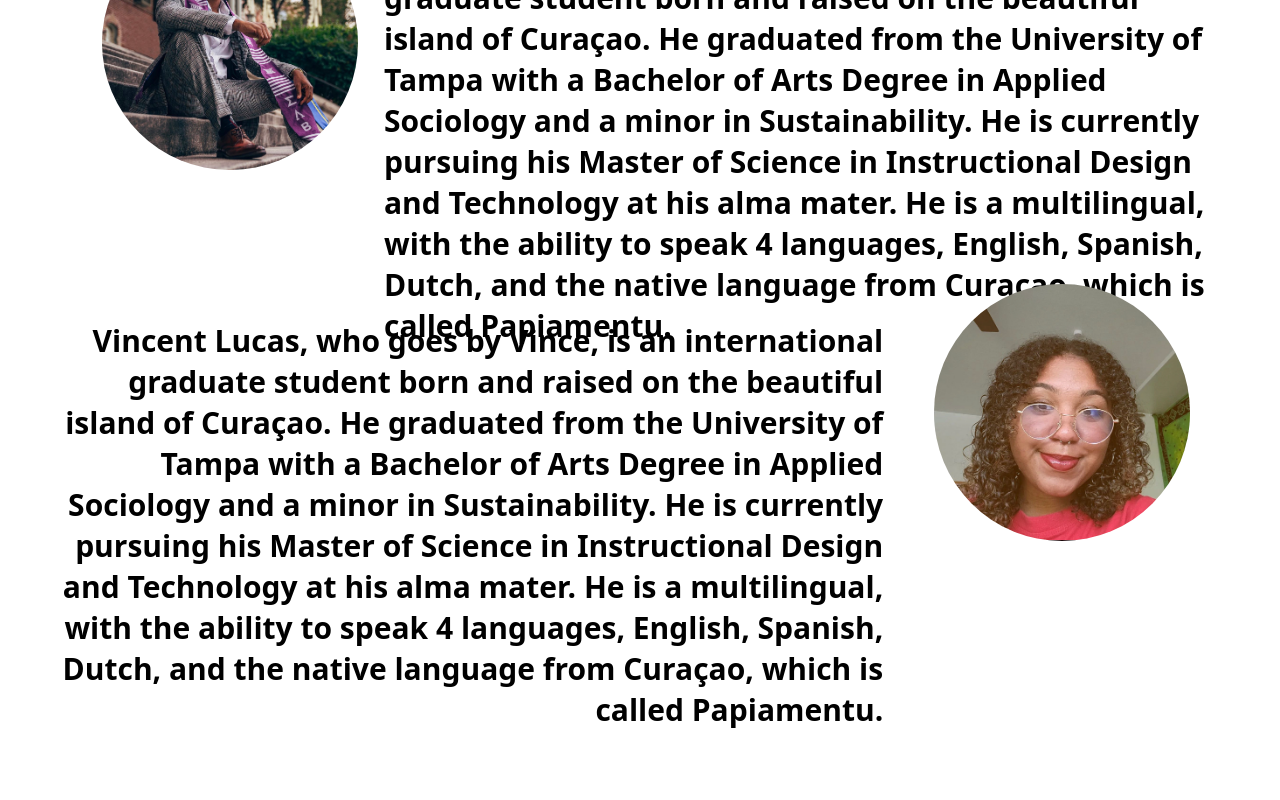
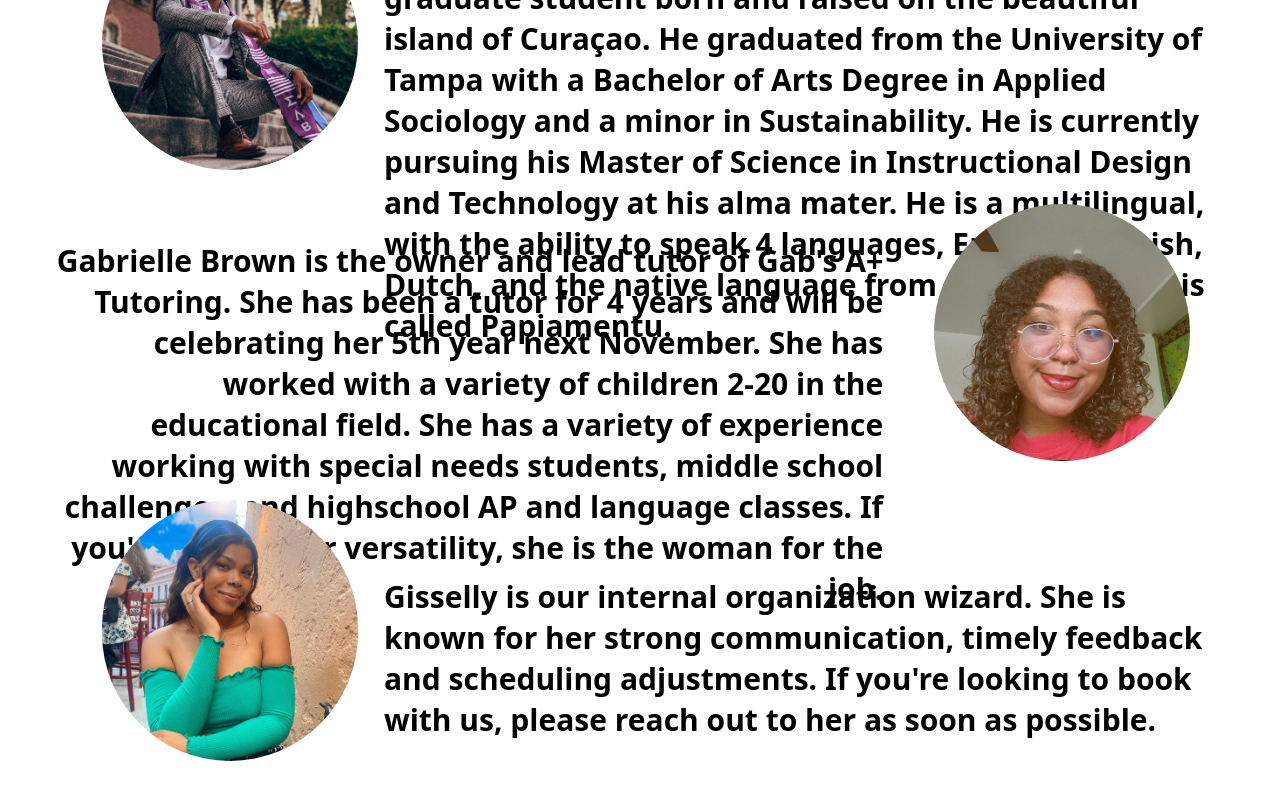
Before and after one commit to trisha-narwekar/tutoring-web, a React (Create React App) app: page / in a window 1280 px wide. Shown: the part 1100-1900 px from the top of the page. Built offline with nearby package versions, Linux system fonts and the light colour scheme.

Commit message:
website done!

```diff
--- a/src/pages/Home.css
+++ b/src/pages/Home.css
@@ -109,7 +109,7 @@
     position: absolute;
     border-radius: 300px;
     left: 73vw;
-    top: 73vh;
+    top: 63vh;
 
 }
 
@@ -117,7 +117,7 @@
     width: 65%;
     position: absolute;
     left: 4vw;
-    top: 75vh;
+    top: 65vh;
 }
 
 .gabbie_text {
@@ -126,3 +126,26 @@
     font-family: system-ui, -apple-system, BlinkMacSystemFont, 'Segoe UI', Roboto, Oxygen, Ubuntu, Cantarell, 'Open Sans', 'Helvetica Neue', sans-serif;
     text-align: right;
 }
+
+.giselly_pic {
+    width: 20vw;
+    height: auto;
+    position: absolute;
+    border-radius: 300px;
+    left: 8vw;
+    top: 100vh;
+
+}
+
+.giselly_text_box {
+    width: 65%;
+    position: absolute;
+    left: 30vw;
+    top: 107vh;
+}
+
+.giselly_text {
+    color: black;
+    font-size: 30px;
+    font-family: system-ui, -apple-system, BlinkMacSystemFont, 'Segoe UI', Roboto, Oxygen, Ubuntu, Cantarell, 'Open Sans', 'Helvetica Neue', sans-serif;
+}
--- a/src/pages/Home.js
+++ b/src/pages/Home.js
@@ -16,16 +16,25 @@
     <div className="bar2"></div>
     <h1 className="slogan1">learn</h1>
     <h1 className="slogan2">smarter</h1>
+
     <div className="aboutus_section">
       <h1 className="our_tutors">Our Tutors</h1>
+
     <img src={require('../media/vincent.jpeg')} className="vincent_pic"></img>
     <div className="vincent_text_box">
       <h1 className="vincent_text">Vincent Lucas, who goes by Vince, is an international graduate student born and raised on the beautiful island of Curaçao. He graduated from the University of Tampa with a Bachelor of Arts Degree in Applied Sociology and a minor in Sustainability. He is currently pursuing his Master of Science in Instructional Design and Technology at his alma mater. He is a multilingual, with the ability to speak 4 languages, English, Spanish, Dutch, and the native language from Curaçao, which is called Papiamentu.
           </h1>
+
       </div>
       <img src={require('../media/gabbie.jpeg')} className="gabbie_pic"></img>
       <div className="gabbie_text_box">
-      <h1 className="gabbie_text">Vincent Lucas, who goes by Vince, is an international graduate student born and raised on the beautiful island of Curaçao. He graduated from the University of Tampa with a Bachelor of Arts Degree in Applied Sociology and a minor in Sustainability. He is currently pursuing his Master of Science in Instructional Design and Technology at his alma mater. He is a multilingual, with the ability to speak 4 languages, English, Spanish, Dutch, and the native language from Curaçao, which is called Papiamentu.
+      <h1 className="gabbie_text">Gabrielle Brown is the owner and lead tutor of Gab's A+ Tutoring. She has been a tutor for 4 years and will be celebrating her 5th year next November. She has worked with a variety of children 2-20 in the educational field. She has a variety of experience working with special needs students, middle school challenges, and highschool AP and language classes. If you're looking for versatility, she is the woman for the job.
+          </h1>
+      </div>
+
+      <img src={require('../media/admin.jpeg')} className="giselly_pic"></img>
+      <div className="giselly_text_box">
+      <h1 className="giselly_text">Gisselly is our internal organization wizard. She is known for her strong communication, timely feedback and scheduling adjustments. If you're looking to book with us, please reach out to her as soon as possible.
           </h1>
       </div>
     </div>
--- a/src/pages/Schedule.js
+++ b/src/pages/Schedule.js
@@ -5,6 +5,8 @@
 import { db } from '../firebase/firebase.utils';
 import { useScheduleData } from './hooks/schedules';
 import Paper from '@mui/material/Paper';
+import Navbar from './Navbar';
+import '../pages/Navbar.css';
 import {
   Scheduler,
   WeekView,
@@ -74,6 +76,7 @@
   return (
     <div>
       <div className="navbar1"></div>
+      <Navbar />
       <img src={require('../media/logo.png')} className="logo_sched"></img>
       <h1 className="title"> Weekly Schedule </h1>
       <h1 className="title2"> Double Click on the Schedule to Add Appointment </h1>
```
